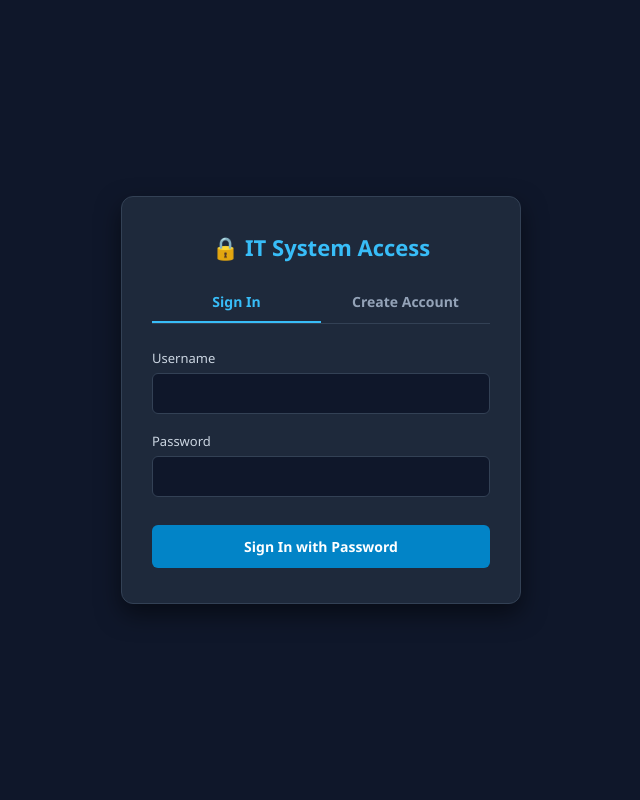
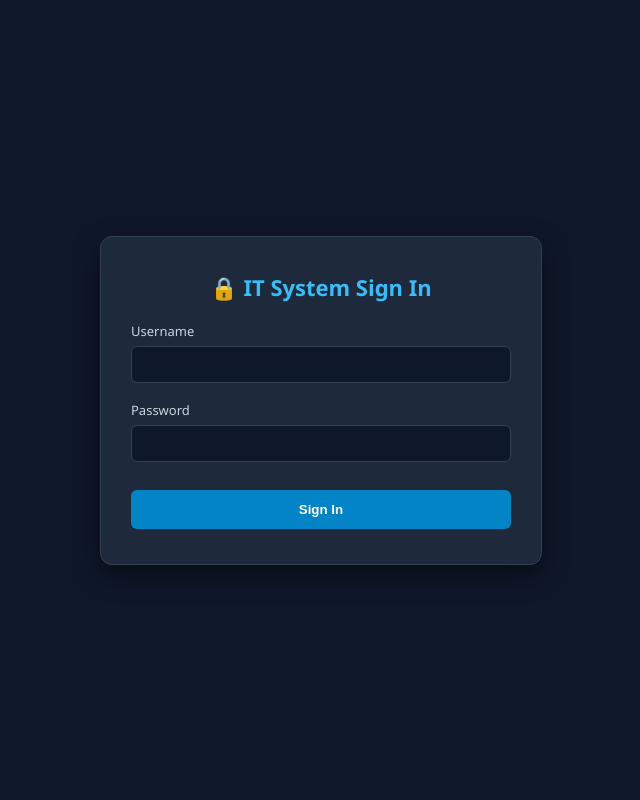
Before and after one commit to reianrd328/it-inventory-system, a Flask app: template templates/login.html in a window 1280 px wide. Shown: the whole page, without its empty margins (319-959 px from the left). Run offline with Flask 3, Linux system fonts and the light colour scheme; the template is opened without the code that fills it, so the values that code supplies are empty.

Commit message:
Update login.html

```diff
--- a/templates/login.html
+++ b/templates/login.html
@@ -5,151 +5,33 @@
     <meta name="viewport" content="width=device-width, initial-scale=1.0">
     <title>Login - IT Inventory System</title>
     <style>
-        * { box-sizing: border-box; font-family: 'Segoe UI', Tahoma, Geneva, Verdana, sans-serif; }
-        body {
-            background: #0f172a;
-            color: #f8fafc;
-            display: flex;
-            justify-content: center;
-            align-items: center;
-            min-height: 100vh;
-            margin: 0;
-        }
-        .login-card {
-            background: #1e293b;
-            padding: 35px 30px;
-            border-radius: 12px;
-            width: 100%;
-            max-width: 400px;
-            box-shadow: 0 10px 25px rgba(0,0,0,0.5);
-            text-align: center;
-            border: 1px solid #334155;
-        }
+        body { font-family: 'Segoe UI', Tahoma, Geneva, Verdana, sans-serif; background: #0f172a; color: white; display: flex; justify-content: center; align-items: center; height: 100vh; margin: 0; }
+        .login-card { background: #1e293b; padding: 35px 30px; border-radius: 12px; width: 100%; max-width: 380px; box-shadow: 0 10px 25px rgba(0,0,0,0.5); text-align: center; border: 1px solid #334155; }
         h2 { margin-top: 0; margin-bottom: 20px; color: #38bdf8; font-size: 22px; }
-        .tabs { display: flex; margin-bottom: 25px; border-bottom: 1px solid #334155; }
-        .tab {
-            flex: 1;
-            padding: 10px;
-            cursor: pointer;
-            color: #94a3b8;
-            font-weight: 600;
-            font-size: 14px;
-            transition: 0.2s;
-        }
-        .tab.active { color: #38bdf8; border-bottom: 2px solid #38bdf8; }
         .form-group { text-align: left; margin-bottom: 18px; }
-        label { display: block; font-size: 13px; margin-bottom: 6px; color: #cbd5e1; font-weight: 500; }
-        input {
-            width: 100%;
-            padding: 10px 12px;
-            border-radius: 6px;
-            border: 1px solid #334155;
-            background: #0f172a;
-            color: white;
-            font-size: 14px;
-            outline: none;
-        }
-        input:focus { border-color: #38bdf8; }
-        button {
-            width: 100%;
-            padding: 12px;
-            border: none;
-            border-radius: 6px;
-            font-weight: bold;
-            font-size: 14px;
-            cursor: pointer;
-            margin-top: 10px;
-            transition: background 0.2s;
-        }
-        .btn-primary { background: #0284c7; color: white; }
-        .btn-primary:hover { background: #0369a1; }
-        .btn-bio {
-            background: #10b981;
-            color: white;
-            margin-top: 15px;
-            display: flex;
-            align-items: center;
-            justify-content: center;
-            gap: 8px;
-        }
-        .btn-bio:hover { background: #059669; }
-        .alert {
-            padding: 10px;
-            border-radius: 6px;
-            font-size: 13px;
-            margin-bottom: 15px;
-            display: none;
-        }
-        .alert-error { background: #7f1d1d; color: #fca5a5; }
-        .alert-success { background: #064e3b; color: #6ee7b7; }
+        label { display: block; font-size: 13px; margin-bottom: 6px; color: #cbd5e1; }
+        input { width: 100%; padding: 10px 12px; border-radius: 6px; border: 1px solid #334155; background: #0f172a; color: white; box-sizing: border-box; }
+        button { width: 100%; padding: 12px; border: none; border-radius: 6px; font-weight: bold; cursor: pointer; background: #0284c7; color: white; margin-top: 10px; }
+        button:hover { background: #0369a1; }
     </style>
 </head>
 <body>
-
     <div class="login-card">
-        <h2>🔒 IT System Access</h2>
-
-        <div id="alertBox" class="alert"></div>
-
-        <div class="tabs">
-            <div class="tab active" onclick="switchTab('login')">Sign In</div>
-            <div class="tab" onclick="switchTab('register')">Create Account</div>
-        </div>
-
-        <!-- LOGIN FORM -->
+        <h2>🔒 IT System Sign In</h2>
         <form id="loginForm">
             <div class="form-group">
                 <label>Username</label>
-                <input type="text" id="login_username" required autocomplete="username">
+                <input type="text" id="login_username" required>
             </div>
             <div class="form-group">
                 <label>Password</label>
-                <input type="password" id="login_password" required autocomplete="current-password">
+                <input type="password" id="login_password" required>
             </div>
-            <button type="submit" class="btn-primary">Sign In with Password</button>
-        </form>
-
-        <!-- REGISTER FORM -->
-        <form id="registerForm" style="display: none;">
-            <div class="form-group">
-                <label>Full Name</label>
-                <input type="text" id="reg_fullname" placeholder="Ex: Tech Support Lead">
-            </div>
-            <div class="form-group">
-                <label>Username</label>
-                <input type="text" id="reg_username" required autocomplete="username">
-            </div>
-            <div class="form-group">
-                <label>Password</label>
-                <input type="password" id="reg_password" required autocomplete="new-password">
-            </div>
-            <button type="submit" class="btn-primary">Create Account</button>
+            <button type="submit">Sign In</button>
         </form>
     </div>
 
     <script>
-        function showAlert(msg, isSuccess = false) {
-            const alertBox = document.getElementById('alertBox');
-            alertBox.innerText = msg;
-            alertBox.className = 'alert ' + (isSuccess ? 'alert-success' : 'alert-error');
-            alertBox.style.display = 'block';
-        }
-
-        function switchTab(type) {
-            document.getElementById('alertBox').style.display = 'none';
-            document.querySelectorAll('.tab').forEach(t => t.classList.remove('active'));
-            if(type === 'login') {
-                document.querySelectorAll('.tab')[0].classList.add('active');
-                document.getElementById('loginForm').style.display = 'block';
-                document.getElementById('registerForm').style.display = 'none';
-            } else {
-                document.querySelectorAll('.tab')[1].classList.add('active');
-                document.getElementById('loginForm').style.display = 'none';
-                document.getElementById('registerForm').style.display = 'block';
-            }
-        }
-
-        // Handle Password Login Submission
         document.getElementById('loginForm').addEventListener('submit', async (e) => {
             e.preventDefault();
             const res = await fetch('/api/login/password', {
@@ -164,29 +46,7 @@
             if (res.ok) {
                 window.location.href = '/';
             } else {
-                showAlert(data.message || 'Login failed.');
-            }
-        });
-
-        // Handle User Registration Submission
-        document.getElementById('registerForm').addEventListener('submit', async (e) => {
-            e.preventDefault();
-            const res = await fetch('/api/register', {
-                method: 'POST',
-                headers: {'Content-Type': 'application/json'},
-                body: JSON.stringify({
-                    full_name: document.getElementById('reg_fullname').value,
-                    username: document.getElementById('reg_username').value,
-                    password: document.getElementById('reg_password').value
-                })
-            });
-            const data = await res.json();
-            if (res.ok) {
-                showAlert(data.message, true);
-                document.getElementById('registerForm').reset();
-                setTimeout(() => switchTab('login'), 1200);
-            } else {
-                showAlert(data.message || 'Registration failed.');
+                alert(data.message || 'Login failed.');
             }
         });
     </script>
```
